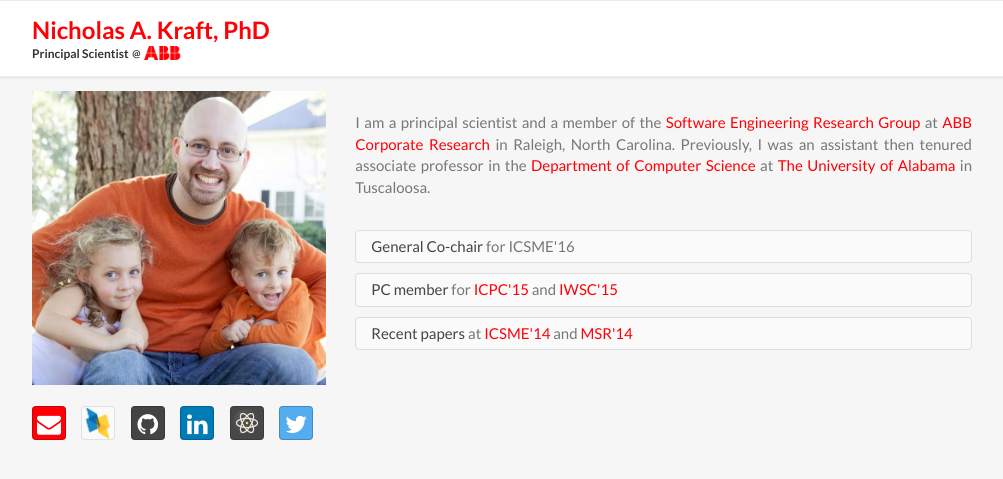
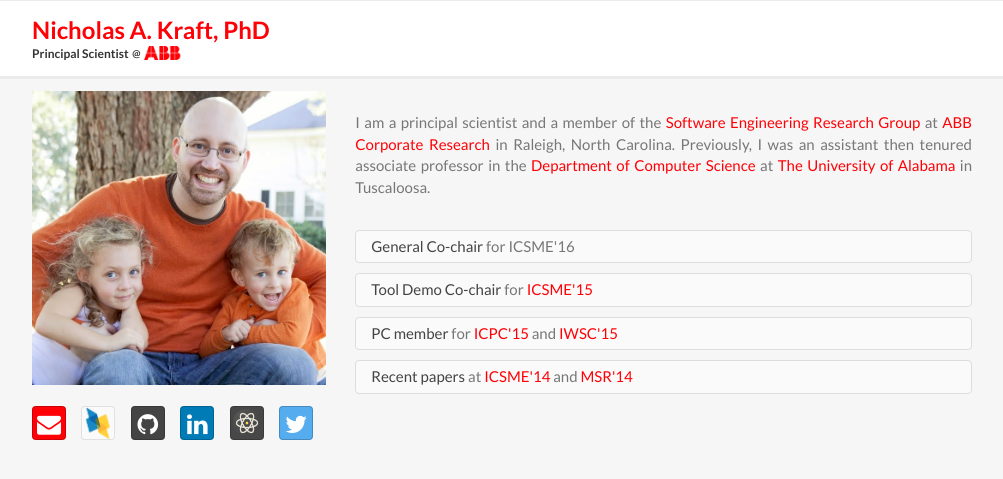
Before and after one commit to nkraft/nkraft.github.io, a Jekyll site: the page built from index.html, in a window 1280 px wide. Shown: the top 479 px of the page, without its empty margins (138-1141 px from the left). Built offline with Jekyll 4.4.1, drawn with Linux system fonts in a browser that asks for light colours; nearby versions of some CDN libraries.

Commit message:
Update header.html

```diff
--- a/_includes/header.html
+++ b/_includes/header.html
@@ -45,6 +45,15 @@
                             </ul>
                             <ul class="list-group">
                                 <li class="list-group-item">
+                                    <span class="list-group-item-heading">Tool Demo Co-chair</span>
+                                    <span class="list-group-item-text">
+                                        for
+                                        <a href="http://www.icsme.uni-bremen.de/">ICSME'15</a>
+                                    </span>
+                                </li>
+                            </ul>
+                            <ul class="list-group">
+                                <li class="list-group-item">
                                     <span class="list-group-item-heading">PC member</span>
                                     <span class="list-group-item-text">
                                         for
```
